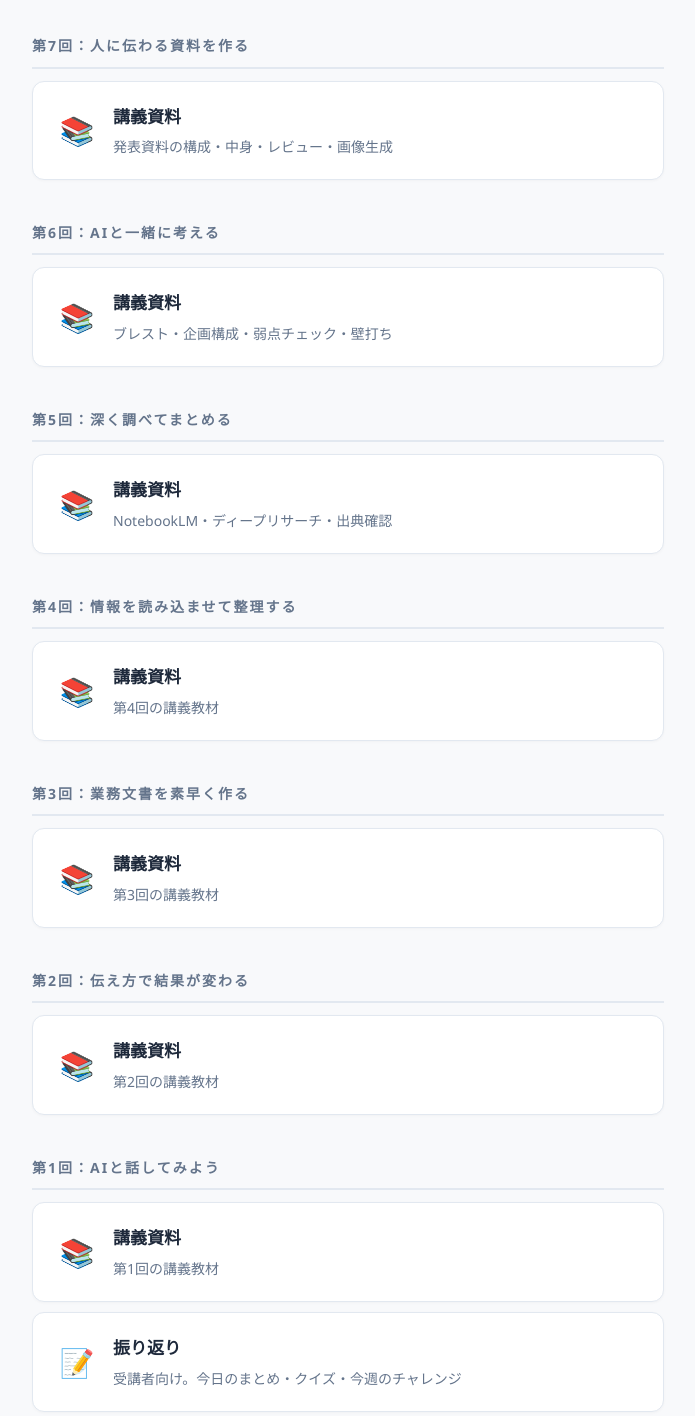
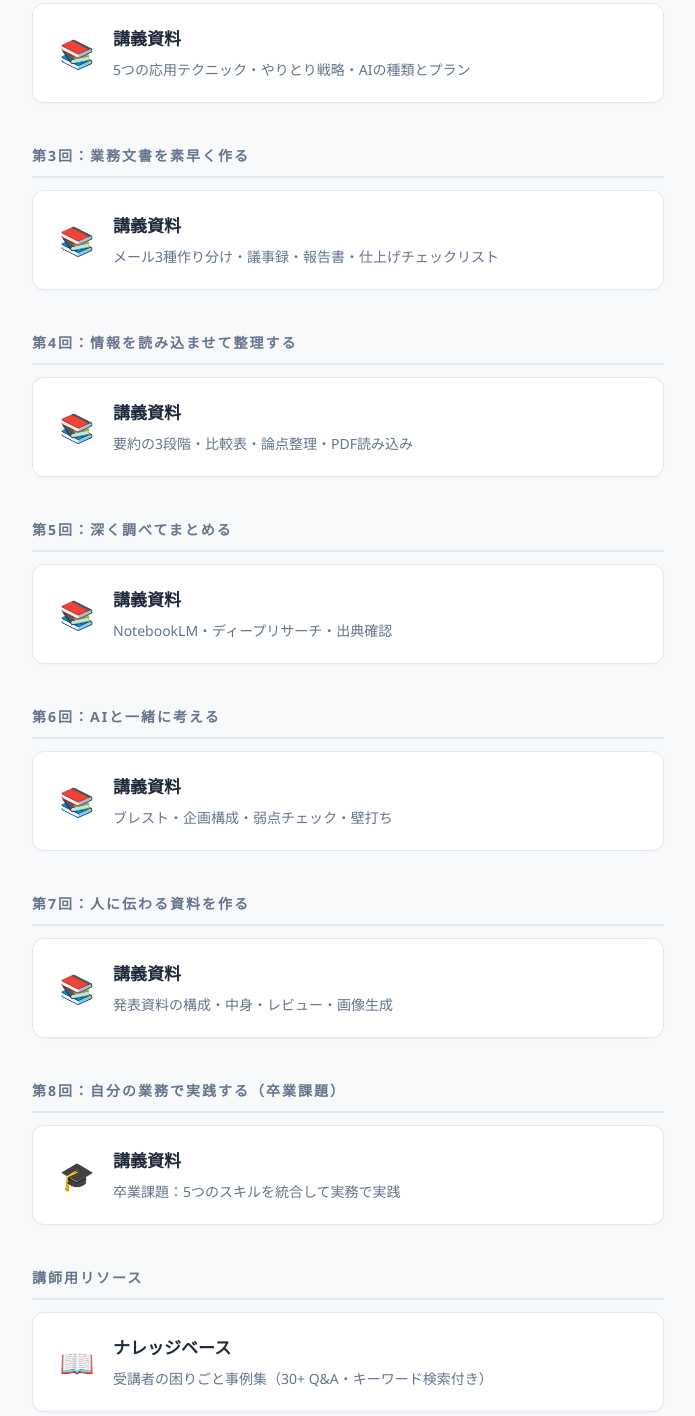
Before and after one commit to masa-dev-2000/ai-training, a plain HTML site: page index.html in a window 1280 px wide. Shown: the part 595-2011 px from the top of the page, without its empty margins (292-987 px from the left). Drawn offline with Linux system fonts and the light colour scheme.

Commit message:
Fix duplicate Session 1 on index page, reorder 1→8
第1回が2つあった問題を修正。全8回を第1回→第8回の順に並び替え。
各回の説明文も具体的な内容に更新。

Co-Authored-By: Claude Opus 4.6 (1M context) <noreply@anthropic.com>

```diff
--- a/index.html
+++ b/index.html
@@ -11,7 +11,7 @@ body{font-family:'Segoe UI','Hiragino Kaku Gothic ProN','Noto Sans JP','Meiryo',
 header{text-align:center;padding:48px 0 32px}
 header h1{font-size:32px;font-weight:700;margin-bottom:8px}
 header p{font-size:16px;color:#64748b}
-h2{font-size:20px;font-weight:700;color:#64748b;margin:40px 0 12px;padding-bottom:8px;border-bottom:2px solid #e2e8f0;text-transform:uppercase;letter-spacing:2px;font-size:14px}
+h2{font-size:14px;font-weight:700;color:#64748b;margin:40px 0 12px;padding-bottom:8px;border-bottom:2px solid #e2e8f0;text-transform:uppercase;letter-spacing:2px}
 .card{display:flex;align-items:center;gap:16px;padding:20px 24px;margin:10px 0;background:#fff;border:1px solid #e2e8f0;border-radius:12px;text-decoration:none;color:#1e293b;transition:all .2s;box-shadow:0 1px 3px rgba(0,0,0,.03)}
 .card:hover{border-color:#3b82f6;box-shadow:0 4px 12px rgba(59,130,246,.1);transform:translateY(-1px)}
 .card-icon{font-size:28px;min-width:40px;text-align:center}
@@ -29,13 +29,49 @@ footer{text-align:center;padding:40px 0 16px;color:#94a3b8;font-size:13px;border
 </header>
 
 <h2>第1回：AIと話してみよう</h2>
-
 <a href="materials/session-01/presentation.html" class="card">
   <div class="card-icon">&#x1F4DA;</div>
-  <div class="card-body">
-    <h3>講義資料</h3>
-    <p>スライド形式の講義教材（講師用タイマー・講師メモ付き）</p>
-  </div>
+  <div class="card-body"><h3>講義資料</h3><p>AI基礎・入力ルール・初めての対話・知ったかぶり体験</p></div>
+</a>
+<a href="materials/session-01/recap.html" class="card">
+  <div class="card-icon">&#x1F4DD;</div>
+  <div class="card-body"><h3>振り返り</h3><p>受講者向け。まとめ・クイズ・今週のチャレンジ</p></div>
+</a>
+
+<h2>第2回：伝え方で結果が変わる</h2>
+<a href="materials/session-02/presentation.html" class="card">
+  <div class="card-icon">&#x1F4DA;</div>
+  <div class="card-body"><h3>講義資料</h3><p>5つの応用テクニック・やりとり戦略・AIの種類とプラン</p></div>
+</a>
+
+<h2>第3回：業務文書を素早く作る</h2>
+<a href="materials/session-03/presentation.html" class="card">
+  <div class="card-icon">&#x1F4DA;</div>
+  <div class="card-body"><h3>講義資料</h3><p>メール3種作り分け・議事録・報告書・仕上げチェックリスト</p></div>
+</a>
+
+<h2>第4回：情報を読み込ませて整理する</h2>
+<a href="materials/session-04/presentation.html" class="card">
+  <div class="card-icon">&#x1F4DA;</div>
+  <div class="card-body"><h3>講義資料</h3><p>要約の3段階・比較表・論点整理・PDF読み込み</p></div>
+</a>
+
+<h2>第5回：深く調べてまとめる</h2>
+<a href="materials/session-05/presentation.html" class="card">
+  <div class="card-icon">&#x1F4DA;</div>
+  <div class="card-body"><h3>講義資料</h3><p>NotebookLM・ディープリサーチ・出典確認</p></div>
+</a>
+
+<h2>第6回：AIと一緒に考える</h2>
+<a href="materials/session-06/presentation.html" class="card">
+  <div class="card-icon">&#x1F4DA;</div>
+  <div class="card-body"><h3>講義資料</h3><p>ブレスト・企画構成・弱点チェック・壁打ち</p></div>
+</a>
+
+<h2>第7回：人に伝わる資料を作る</h2>
+<a href="materials/session-07/presentation.html" class="card">
+  <div class="card-icon">&#x1F4DA;</div>
+  <div class="card-body"><h3>講義資料</h3><p>発表資料の構成・中身・レビュー・画像生成</p></div>
 </a>
 
 <h2>第8回：自分の業務で実践する（卒業課題）</h2>
@@ -44,80 +80,10 @@ footer{text-align:center;padding:40px 0 16px;color:#94a3b8;font-size:13px;border
   <div class="card-body"><h3>講義資料</h3><p>卒業課題：5つのスキルを統合して実務で実践</p></div>
 </a>
 
-<h2>第7回：人に伝わる資料を作る</h2>
-<a href="materials/session-07/presentation.html" class="card">
-  <div class="card-icon">&#x1F4DA;</div>
-  <div class="card-body"><h3>講義資料</h3><p>発表資料の構成・中身・レビュー・画像生成</p></div>
-</a>
-
-<h2>第6回：AIと一緒に考える</h2>
-<a href="materials/session-06/presentation.html" class="card">
-  <div class="card-icon">&#x1F4DA;</div>
-  <div class="card-body"><h3>講義資料</h3><p>ブレスト・企画構成・弱点チェック・壁打ち</p></div>
-</a>
-
-<h2>第5回：深く調べてまとめる</h2>
-<a href="materials/session-05/presentation.html" class="card">
-  <div class="card-icon">&#x1F4DA;</div>
-  <div class="card-body"><h3>講義資料</h3><p>NotebookLM・ディープリサーチ・出典確認</p></div>
-</a>
-
-<h2>第4回：情報を読み込ませて整理する</h2>
-
-<a href="materials/session-04/presentation.html" class="card">
-  <div class="card-icon">&#x1F4DA;</div>
-  <div class="card-body">
-    <h3>講義資料</h3>
-    <p>第4回の講義教材</p>
-  </div>
-</a>
-
-<h2>第3回：業務文書を素早く作る</h2>
-
-<a href="materials/session-03/presentation.html" class="card">
-  <div class="card-icon">&#x1F4DA;</div>
-  <div class="card-body">
-    <h3>講義資料</h3>
-    <p>第3回の講義教材</p>
-  </div>
-</a>
-
-<h2>第2回：伝え方で結果が変わる</h2>
-
-<a href="materials/session-02/presentation.html" class="card">
-  <div class="card-icon">&#x1F4DA;</div>
-  <div class="card-body">
-    <h3>講義資料</h3>
-    <p>第2回の講義教材</p>
-  </div>
-</a>
-
-<h2>第1回：AIと話してみよう</h2>
-
-<a href="materials/session-01/presentation.html" class="card">
-  <div class="card-icon">&#x1F4DA;</div>
-  <div class="card-body">
-    <h3>講義資料</h3>
-    <p>第1回の講義教材</p>
-  </div>
-</a>
-
-<a href="materials/session-01/recap.html" class="card">
-  <div class="card-icon">&#x1F4DD;</div>
-  <div class="card-body">
-    <h3>振り返り</h3>
-    <p>受講者向け。今日のまとめ・クイズ・今週のチャレンジ</p>
-  </div>
-</a>
-
 <h2>講師用リソース</h2>
-
 <a href="knowledge-base.html" class="card">
   <div class="card-icon">&#x1F4D6;</div>
-  <div class="card-body">
-    <h3>ナレッジベース</h3>
-    <p>受講者の困りごと事例集（30+ Q&A・キーワード検索付き）</p>
-  </div>
+  <div class="card-body"><h3>ナレッジベース</h3><p>受講者の困りごと事例集（30+ Q&A・キーワード検索付き）</p></div>
 </a>
 
 <footer>
```
